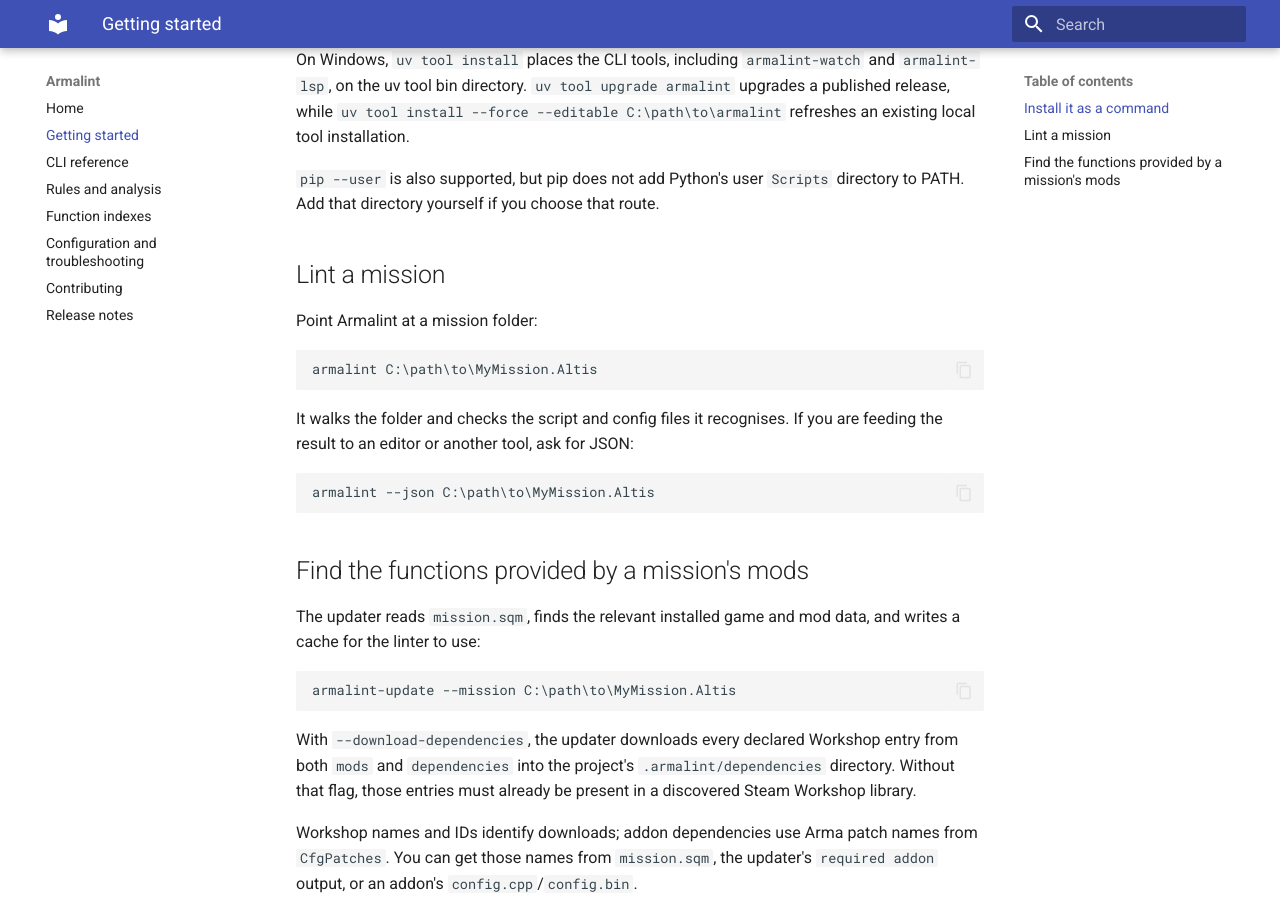
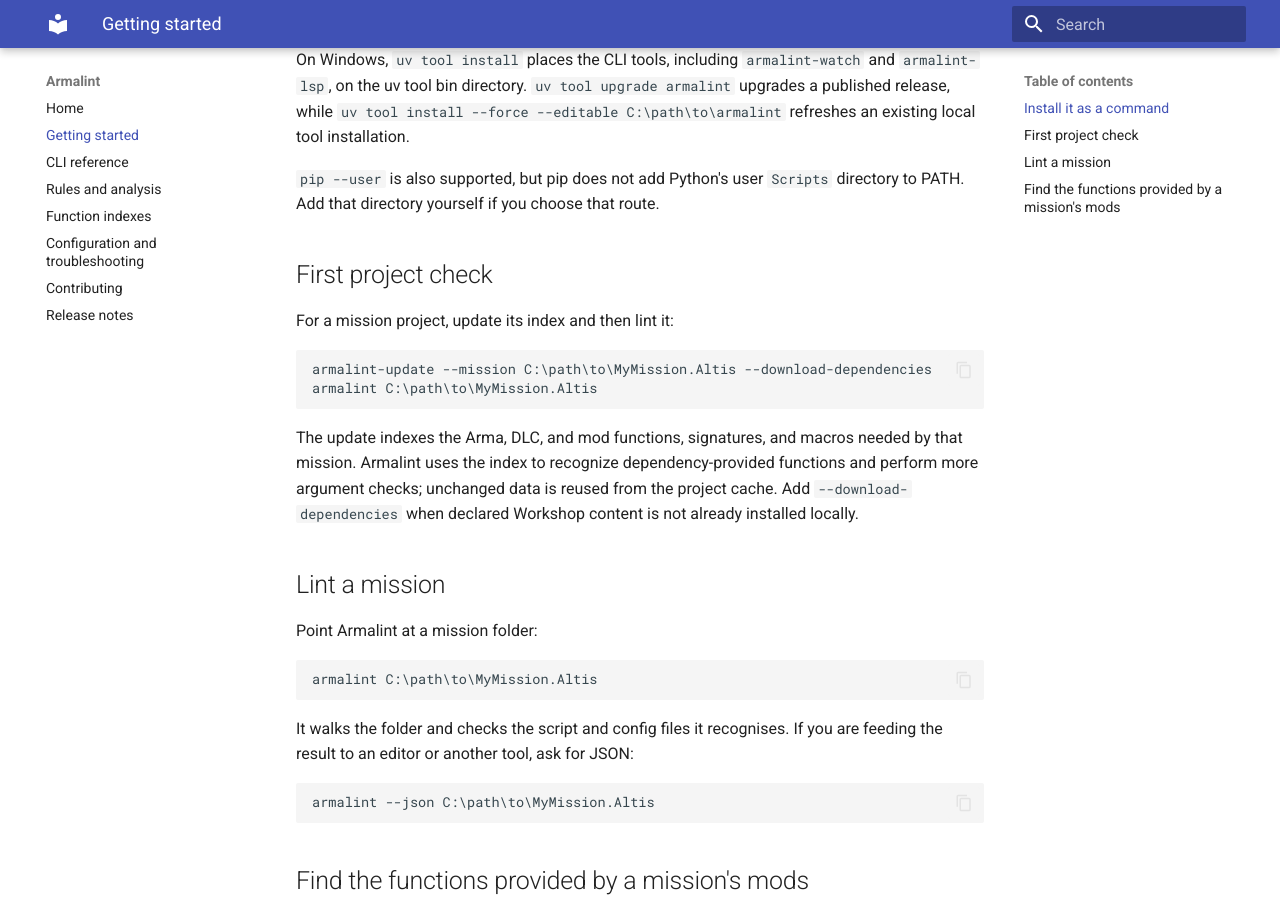
Before and after one commit to armachisel/armalint, an MkDocs documentation site: the page built from docs/getting-started.md, in a window 1280 px wide and 900 px high, scrolled down 813 px. Built offline with MkDocs 1.6.1 and Material for MkDocs 9.7.7, drawn with Linux system fonts in a browser that asks for light colours.

Commit message:
Lead docs with project lint workflow

````diff
--- a/docs/getting-started.md
+++ b/docs/getting-started.md
@@ -42,6 +42,21 @@ C:\path\to\armalint` refreshes an existing local tool installation.
 
 `pip --user` is also supported, but pip does not add Python's user `Scripts`
 directory to PATH. Add that directory yourself if you choose that route.
+
+## First project check
+
+For a mission project, update its index and then lint it:
+
+```powershell
+armalint-update --mission C:\path\to\MyMission.Altis --download-dependencies
+armalint C:\path\to\MyMission.Altis
+```
+
+The update indexes the Arma, DLC, and mod functions, signatures, and macros
+needed by that mission. Armalint uses the index to recognize dependency-provided
+functions and perform more argument checks; unchanged data is reused from the
+project cache. Add `--download-dependencies` when declared Workshop content is
+not already installed locally.
 
 ## Lint a mission
 
````
Also changed, not shown: README.md (+22 -0 lines).
